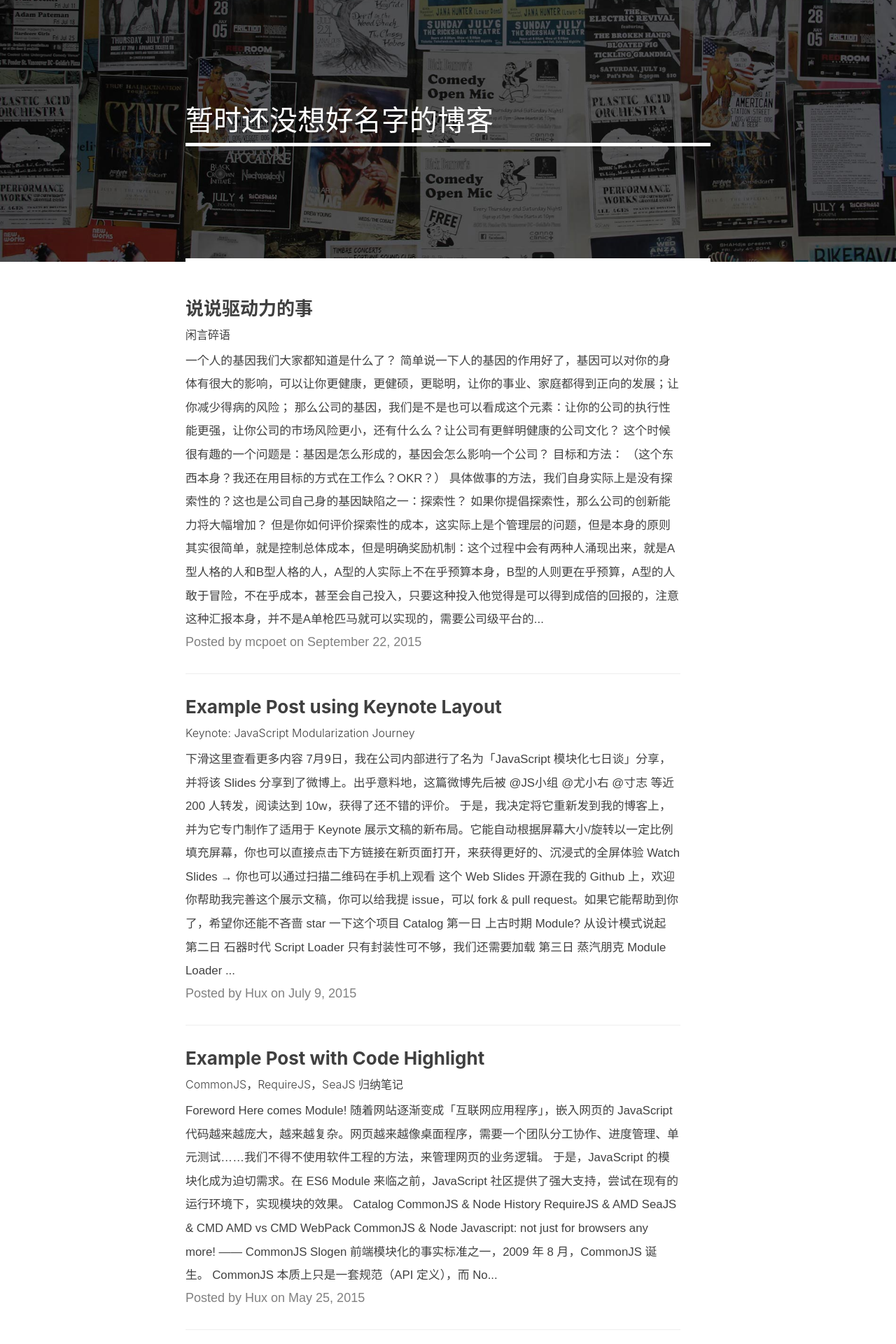
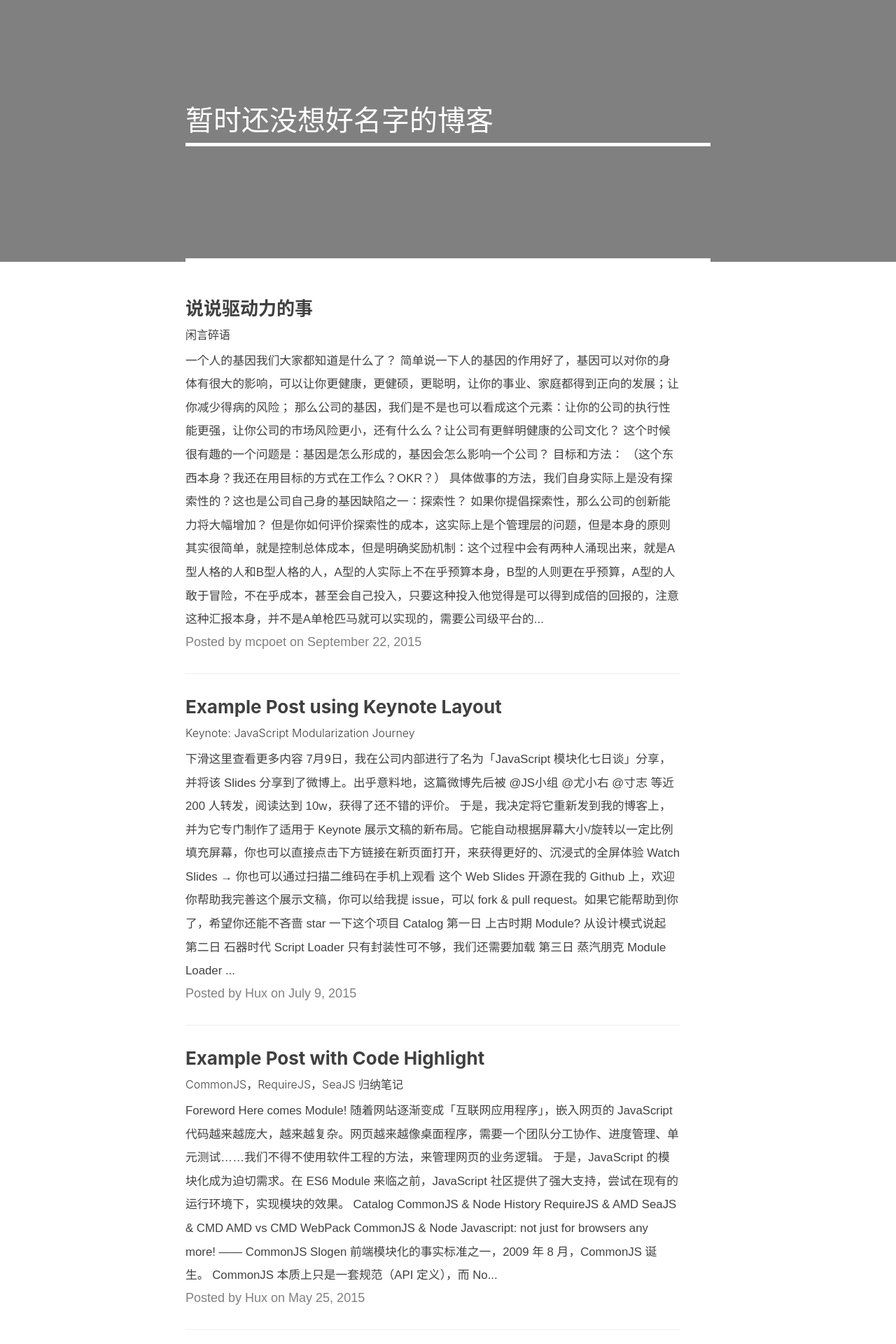
Before and after one commit to queryfish/yetanotherblogger, a Jekyll site: the page built from index.html, in a window 1280 px wide. Shown: the top 1920 px of the page at 70% size. Built offline with Jekyll 4.4.1, drawn with Linux system fonts in a browser that asks for light colours; nearby versions of some CDN libraries; the list of posts is cut into pages by our own code; comment, search, counter and statistics services are not loaded.

Commit message:
we turned the header into some while page, and I like it

```diff
--- a/_layouts/page.html
+++ b/_layouts/page.html
@@ -3,7 +3,8 @@
 ---
 
 <!-- Page Header -->
-<header class="intro-header" style="background-image: url('{{ site.baseurl }}/{% if page.header-img %}{{ page.header-img }}{% else %}{{ site.header-img }}{% endif %}')">
+<!-- <header class="intro-header" style="background-image: url('{{ site.baseurl }}/{% if page.header-img %}{{ page.header-img }}{% else %}{{ site.header-img }}{% endif %}')"> -->
+<header class="intro-header">
     <div class="container">
         <div class="row">
             <div class="col-lg-8 col-lg-offset-2 col-md-10 col-md-offset-1 ">
```
